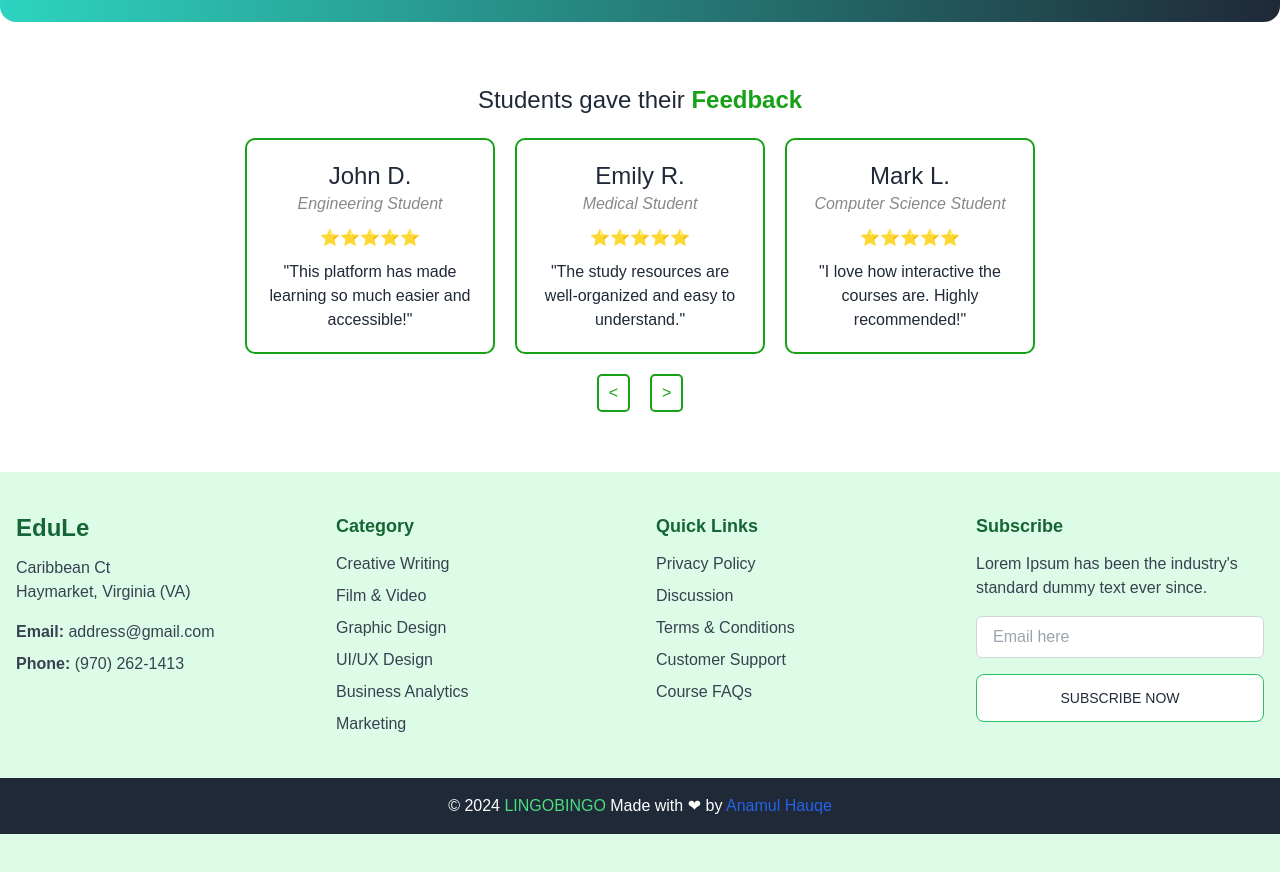
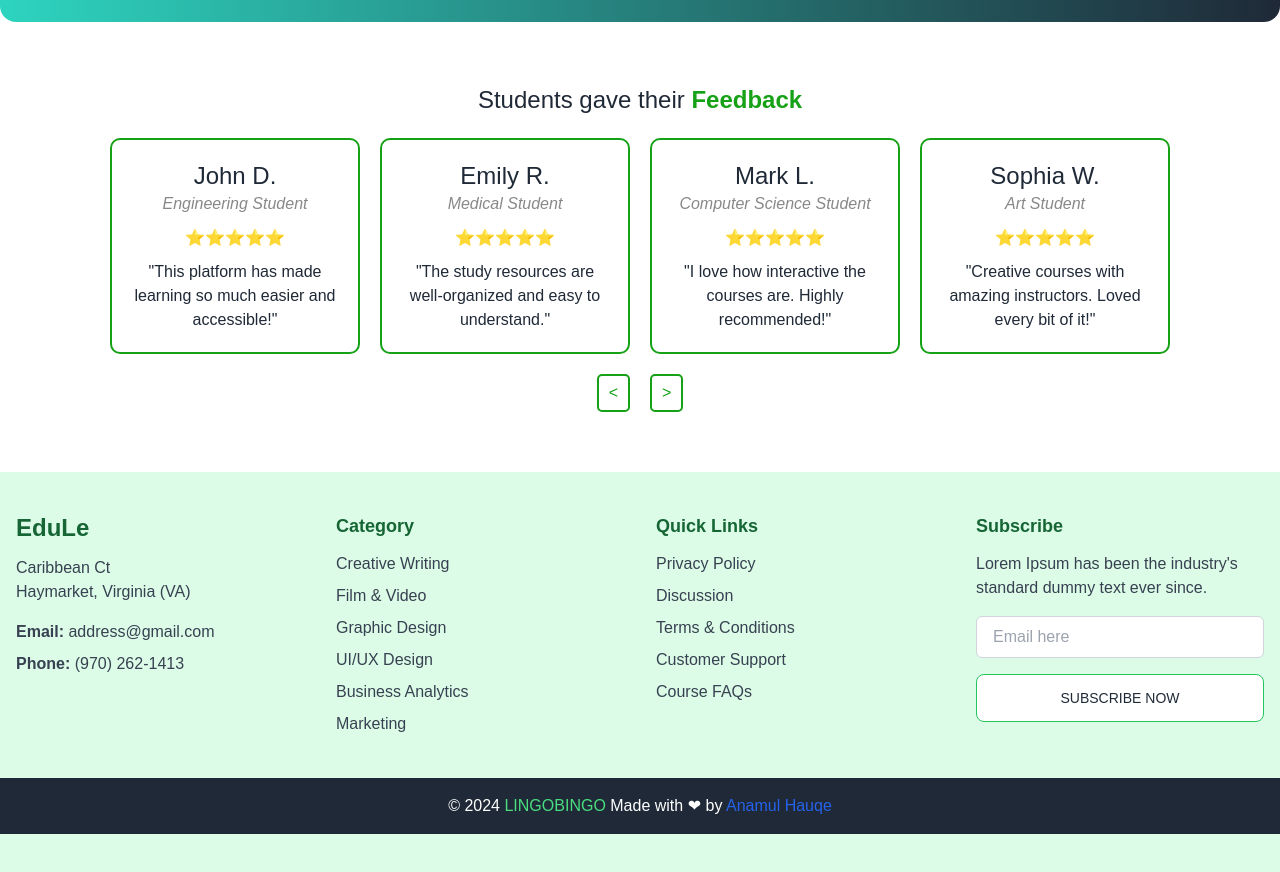
Before and after one commit to parves2023/jater, a React (Vite) app: page / in a window 1280 px wide. Shown: the part 3440-4312 px from the top of the page. Built offline with nearby package versions, Linux system fonts and the light colour scheme; no server answers.

Commit message:
fix review card

```diff
--- a/src/components/Revew/Review.jsx
+++ b/src/components/Revew/Review.jsx
@@ -79,7 +79,7 @@ const Review = () => {
          Students gave their <span>Feedback</span>
       </h2>
       <div className="review-container flex flex-col items-center md:flex-row flex-wrap">
-        {reviews.slice(currentIndex, currentIndex + 3).map((review, index) => (
+        {reviews.slice(currentIndex, currentIndex + 4).map((review, index) => (
           <div key={index} className="review-card">
             <h3 className="text-2xl ">{review.name}</h3>
             <p className="role">{review.role}</p>
```
